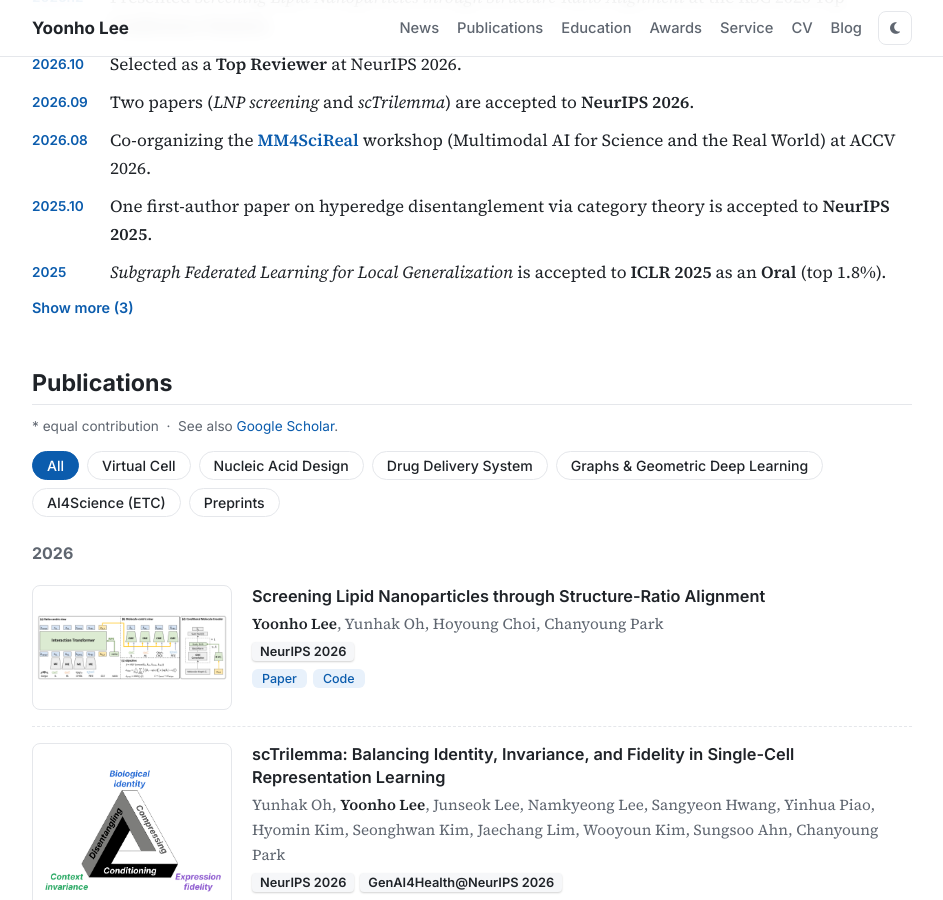
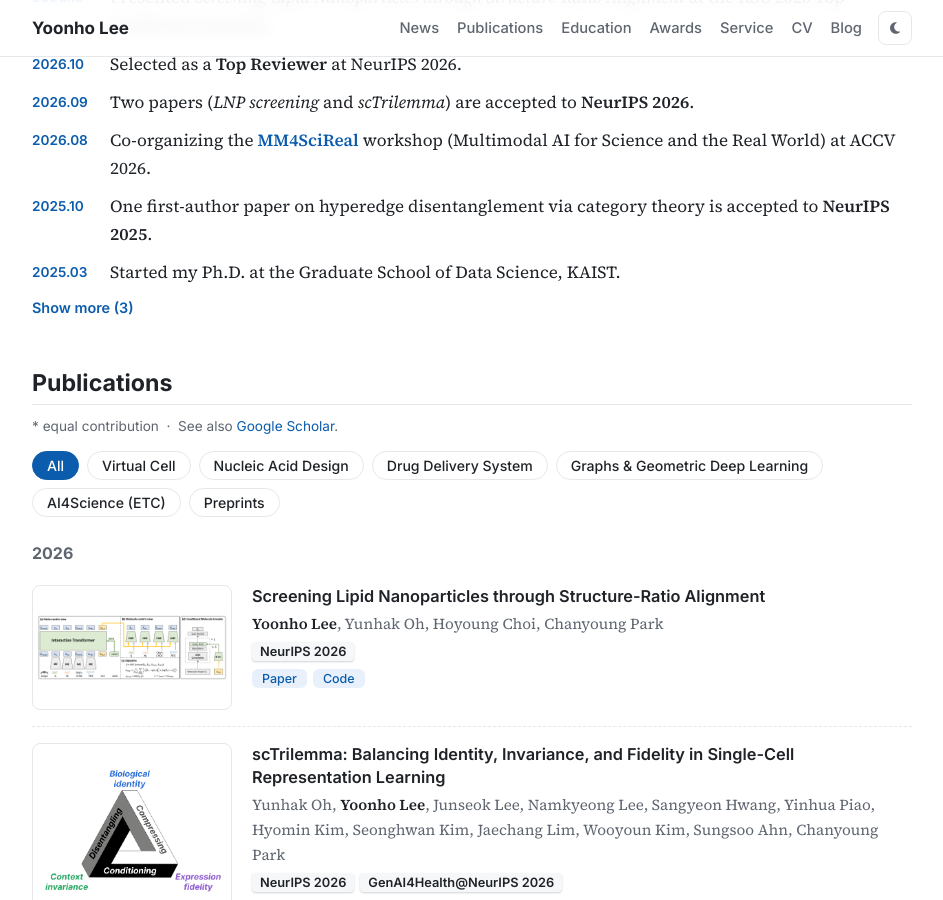
Before and after one commit to Yoonho-Lee-AI4Science/Yoonho-Lee-AI4Science.github.io, a Jekyll site: the page built from index.html, in a window 1280 px wide and 900 px high, scrolled down 756 px. Shown: the whole window, without its empty margins (168-1111 px from the left). Built offline with Jekyll 4.4.1, drawn with Linux system fonts in a browser that asks for light colours; a style sheet for code colours, icons or effects is not loaded.

Commit message:
Date ICLR 2025 Oral news item as 2025.01 and reorder
Co-Authored-By: Claude Opus 5.5 <noreply@anthropic.com>

```diff
--- a/index.html
+++ b/index.html
@@ -90,8 +90,8 @@
         <li><span class="date">2026.09</span><span>Two papers (<em>LNP screening</em> and <em>scTrilemma</em>) are accepted to <strong>NeurIPS 2026</strong>.</span></li>
         <li><span class="date">2026.08</span><span>Co-organizing the <a href="https://mm4scireal.github.io"><strong>MM4SciReal</strong></a> workshop (Multimodal AI for Science and the Real World) at ACCV 2026.</span></li>
         <li><span class="date">2025.10</span><span>One first-author paper on hyperedge disentanglement via category theory is accepted to <strong>NeurIPS 2025</strong>.</span></li>
-        <li><span class="date">2025</span><span><em>Subgraph Federated Learning for Local Generalization</em> is accepted to <strong>ICLR 2025</strong> as an <strong>Oral</strong> (top 1.8%).</span></li>
         <li><span class="date">2025.03</span><span>Started my Ph.D. at the Graduate School of Data Science, KAIST.</span></li>
+        <li><span class="date">2025.01</span><span><em>Subgraph Federated Learning for Local Generalization</em> is accepted to <strong>ICLR 2025</strong> as an <strong>Oral</strong> (top 1.8%).</span></li>
         <li><span class="date">2024</span><span>Received the <strong>Best Paper Award</strong> at the KDD 2024 FedKDD Workshop.</span></li>
         <li><span class="date">2024</span><span>One paper is accepted to <strong>KDD 2024</strong>.</span></li>
       </ul>
```
